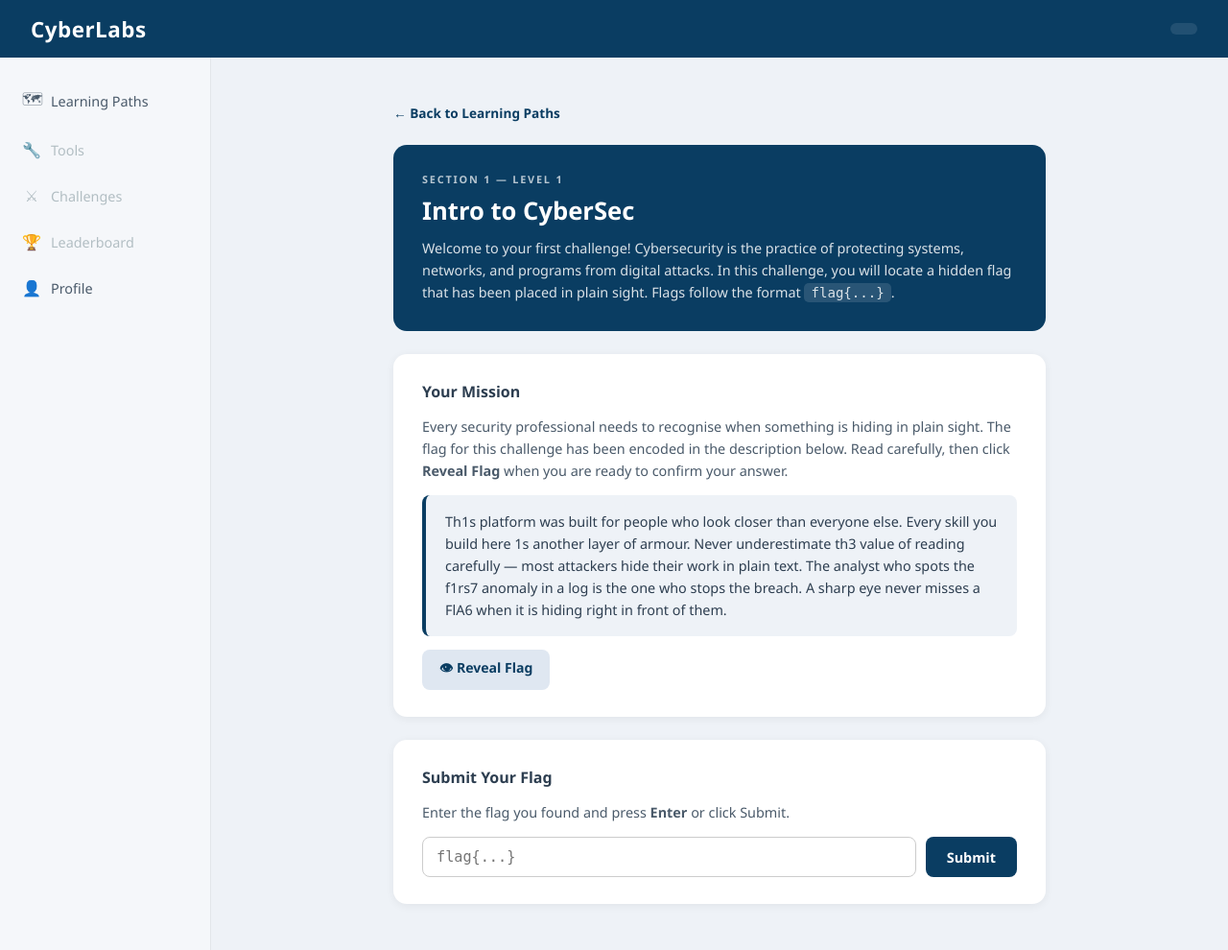
After one commit to mfdco/Cyber-Lab, a Django app: template cyberlab/challenges/templates/challenges/challenge.html in a window 1280 px wide. The commit adds this page. Shown: the whole page at 96% size. Run offline with Django 5.2, Linux system fonts and the light colour scheme; the template is opened without the code that fills it, so the values that code supplies are empty.

Commit message:
Add challenge page template and styles

```diff
--- /dev/null
+++ b/cyberlab/challenges/templates/challenges/challenge.html
@@ -0,0 +1,147 @@
+{% load static %}
+<!DOCTYPE html>
+<html lang="en">
+<head>
+    <meta charset="UTF-8">
+    <meta name="viewport" content="width=device-width, initial-scale=1.0">
+    <title>Challenge | CyberLabs</title>
+    <link rel="stylesheet" href="{% static 'css/styles.css' %}">
+</head>
+
+<body class="dashboard-body">
+
+    <!-- Header -->
+    <header class="dashboard-header">
+        <a href="{% url 'dashboard' %}" class="logo-link">CyberLabs</a>
+        <div class="header-user">
+            <span class="header-username">{{ user.username }}</span>
+        </div>
+    </header>
+
+    <!-- Page Layout -->
+    <div class="dashboard-layout">
+
+        <!-- Sidebar -->
+        <aside class="sidebar">
+            <nav class="sidebar-nav">
+                <a href="{% url 'dashboard' %}" class="sidebar-link">
+                    <span class="sidebar-icon">&#128506;</span> Learning Paths
+                </a>
+                <a href="#" class="sidebar-link disabled">
+                    <span class="sidebar-icon">&#128295;</span> Tools
+                </a>
+                <a href="#" class="sidebar-link disabled">
+                    <span class="sidebar-icon">&#9876;</span> Challenges
+                </a>
+                <a href="#" class="sidebar-link disabled">
+                    <span class="sidebar-icon">&#127942;</span> Leaderboard
+                </a>
+                <a href="{% url 'profile' %}" class="sidebar-link">
+                    <span class="sidebar-icon">&#128100;</span> Profile
+                </a>
+            </nav>
+        </aside>
+
+        <!-- Challenge Content -->
+        <main class="dashboard-main">
+            <div class="challenge-container">
+
+                <!-- Back link -->
+                <a href="{% url 'dashboard' %}" class="challenge-back">&#8592; Back to Learning Paths</a>
+
+                <!-- Challenge Header -->
+                <div class="challenge-header-card">
+                    <span class="challenge-section-label">SECTION 1 &mdash; LEVEL 1</span>
+                    <h1 class="challenge-title">Intro to CyberSec</h1>
+                    <p class="challenge-desc">
+                        Welcome to your first challenge! Cybersecurity is the practice of protecting systems,
+                        networks, and programs from digital attacks. In this challenge, you will locate a hidden
+                        flag that has been placed in plain sight. Flags follow the format
+                        <code class="flag-format">flag{...}</code>.
+                    </p>
+                </div>
+
+                <!-- Challenge Body -->
+                <div class="challenge-body-card">
+                    <h2 class="challenge-body-title">Your Mission</h2>
+                    <p class="challenge-body-text">
+                        Every security professional needs to recognise when something is hiding in plain sight.
+                        The flag for this challenge has been encoded in the description below. Read carefully,
+                        then click <strong>Reveal Flag</strong> when you are ready to confirm your answer.
+                    </p>
+
+                    <div class="challenge-clue-box">
+                        <p>
+                            Th1s platform was built for people who look closer than everyone else.
+                            Every skill you build here 1s another layer of armour.
+                            Never underestimate th3 value of reading carefully &mdash;
+                            most attackers hide their work in plain text.
+                            The analyst who spots the f1rs7 anomaly in a log is the one who stops the breach.
+                            A sharp eye never misses a FlA6 when it is hiding right in front of them.
+                        </p>
+                    </div>
+
+                    <!-- Reveal Flag Button + Hidden Flag -->
+                    <div class="reveal-section">
+                        <button id="reveal-btn" class="reveal-btn" onclick="revealFlag()">
+                            &#128065; Reveal Flag
+                        </button>
+                        <div id="flag-display" class="flag-display hidden">
+                            <span class="flag-text">flag{Th1s_1s_th3_f1rs7_FlA6}</span>
+                        </div>
+                    </div>
+                </div>
+
+                <!-- Flag Submission -->
+                <div class="challenge-submit-card">
+                    <h2 class="challenge-body-title">Submit Your Flag</h2>
+                    <p class="challenge-body-text">Enter the flag you found and press <strong>Enter</strong> or click Submit.</p>
+
+                    <form id="flag-form" method="POST" action="{% url 'challenge' 1 %}">
+                        {% csrf_token %}
+                        <div class="flag-input-row">
+                            <input
+                                type="text"
+                                id="flag-input"
+                                name="flag"
+                                class="flag-input"
+                                placeholder="flag{...}"
+                                autocomplete="off"
+                                spellcheck="false"
+                            >
+                            <button type="submit" class="submit-flag-btn">Submit</button>
+                        </div>
+                    </form>
+
+                    <!-- Feedback -->
+                    {% if result == "correct" %}
+                        <div class="feedback-banner feedback-correct">
+                            &#10003; Correct! Well done &mdash; you found the flag!
+                        </div>
+                    {% elif result == "incorrect" %}
+                        <div class="feedback-banner feedback-incorrect">
+                            &#10007; Incorrect flag. Check your spelling and try again.
+                        </div>
+                    {% endif %}
+                </div>
+
+            </div>
+        </main>
+    </div>
+
+    <script>
+        function revealFlag() {
+            const display = document.getElementById('flag-display');
+            const btn = document.getElementById('reveal-btn');
+            if (display.classList.contains('hidden')) {
+                display.classList.remove('hidden');
+                btn.textContent = '\uD83D\uDC41 Hide Flag';
+            } else {
+                display.classList.add('hidden');
+                btn.textContent = '\uD83D\uDC41 Reveal Flag';
+            }
+        }
+    </script>
+
+</body>
+</html>
--- a/cyberlab/core/static/css/styles.css
+++ b/cyberlab/core/static/css/styles.css
@@ -537,3 +537,206 @@
     color: #8395a7;
     pointer-events: none;
 }
+
+/* ===== CHALLENGE PAGE ===== */
+
+.challenge-container {
+    width: 100%;
+    max-width: 680px;
+    display: flex;
+    flex-direction: column;
+    gap: 24px;
+}
+
+.challenge-back {
+    font-size: 0.85rem;
+    color: #0a3d62;
+    text-decoration: none;
+    font-weight: 600;
+}
+
+.challenge-back:hover {
+    text-decoration: underline;
+}
+
+.challenge-header-card {
+    background: #0a3d62;
+    color: white;
+    padding: 28px 30px;
+    border-radius: 14px;
+}
+
+.challenge-section-label {
+    display: block;
+    font-size: 0.68rem;
+    font-weight: 700;
+    letter-spacing: 1.8px;
+    text-transform: uppercase;
+    opacity: 0.7;
+    margin-bottom: 8px;
+}
+
+.challenge-title {
+    font-size: 1.6rem;
+    color: white;
+    margin: 0 0 10px 0;
+}
+
+.challenge-desc {
+    font-size: 0.9rem;
+    opacity: 0.85;
+    line-height: 1.6;
+    margin: 0;
+}
+
+.flag-format {
+    background: rgba(255,255,255,0.15);
+    padding: 2px 7px;
+    border-radius: 5px;
+    font-family: monospace;
+    font-size: 0.88rem;
+}
+
+.challenge-body-card,
+.challenge-submit-card {
+    background: #ffffff;
+    border-radius: 14px;
+    padding: 28px 30px;
+    box-shadow: 0 2px 10px rgba(0,0,0,0.06);
+    display: flex;
+    flex-direction: column;
+    gap: 14px;
+}
+
+.challenge-body-title {
+    font-size: 1rem;
+    font-weight: 700;
+    color: #2d3e50;
+    margin: 0;
+}
+
+.challenge-body-text {
+    font-size: 0.9rem;
+    color: #4a5a6a;
+    line-height: 1.6;
+    margin: 0;
+}
+
+.challenge-clue-box {
+    background: #eef2f7;
+    border-left: 4px solid #0a3d62;
+    border-radius: 8px;
+    padding: 16px 20px;
+    font-size: 0.9rem;
+    color: #2d3e50;
+    line-height: 1.6;
+    display: flex;
+    flex-direction: column;
+    gap: 10px;
+}
+
+.clue-hint {
+    font-size: 0.8rem;
+    color: #8395a7;
+    margin: 0;
+}
+
+/* Reveal section */
+.reveal-section {
+    display: flex;
+    flex-direction: column;
+    gap: 12px;
+}
+
+.reveal-btn {
+    align-self: flex-start;
+    background: #dfe7f1;
+    color: #0a3d62;
+    font-weight: 700;
+    font-size: 0.88rem;
+    padding: 9px 18px;
+    border: none;
+    border-radius: 8px;
+    cursor: pointer;
+    transition: background 0.15s;
+}
+
+.reveal-btn:hover {
+    background: #c9d6e3;
+}
+
+.flag-display {
+    background: #f0f7ff;
+    border: 1px solid #c9d6e3;
+    border-radius: 8px;
+    padding: 14px 18px;
+}
+
+.flag-display.hidden {
+    display: none;
+}
+
+.flag-text {
+    font-family: monospace;
+    font-size: 1rem;
+    font-weight: 700;
+    color: #0a3d62;
+    letter-spacing: 0.5px;
+}
+
+/* Flag input row */
+.flag-input-row {
+    display: flex;
+    gap: 10px;
+}
+
+.flag-input {
+    flex: 1;
+    padding: 11px 14px;
+    border: 1px solid #ccc;
+    border-radius: 8px;
+    font-size: 0.95rem;
+    font-family: monospace;
+    outline: none;
+    transition: border-color 0.15s;
+}
+
+.flag-input:focus {
+    border-color: #0a3d62;
+}
+
+.submit-flag-btn {
+    padding: 11px 22px;
+    background: #0a3d62;
+    color: white;
+    font-weight: 700;
+    font-size: 0.9rem;
+    border: none;
+    border-radius: 8px;
+    cursor: pointer;
+    transition: background 0.15s;
+}
+
+.submit-flag-btn:hover {
+    background: #07406e;
+}
+
+/* Feedback banners */
+.feedback-banner {
+    padding: 14px 18px;
+    border-radius: 8px;
+    font-size: 0.92rem;
+    font-weight: 600;
+}
+
+.feedback-correct {
+    background: #d4edda;
+    color: #1e7e34;
+    border: 1px solid #c3e6cb;
+}
+
+.feedback-incorrect {
+    background: #f8d7da;
+    color: #721c24;
+    border: 1px solid #f5c6cb;
+}
```
